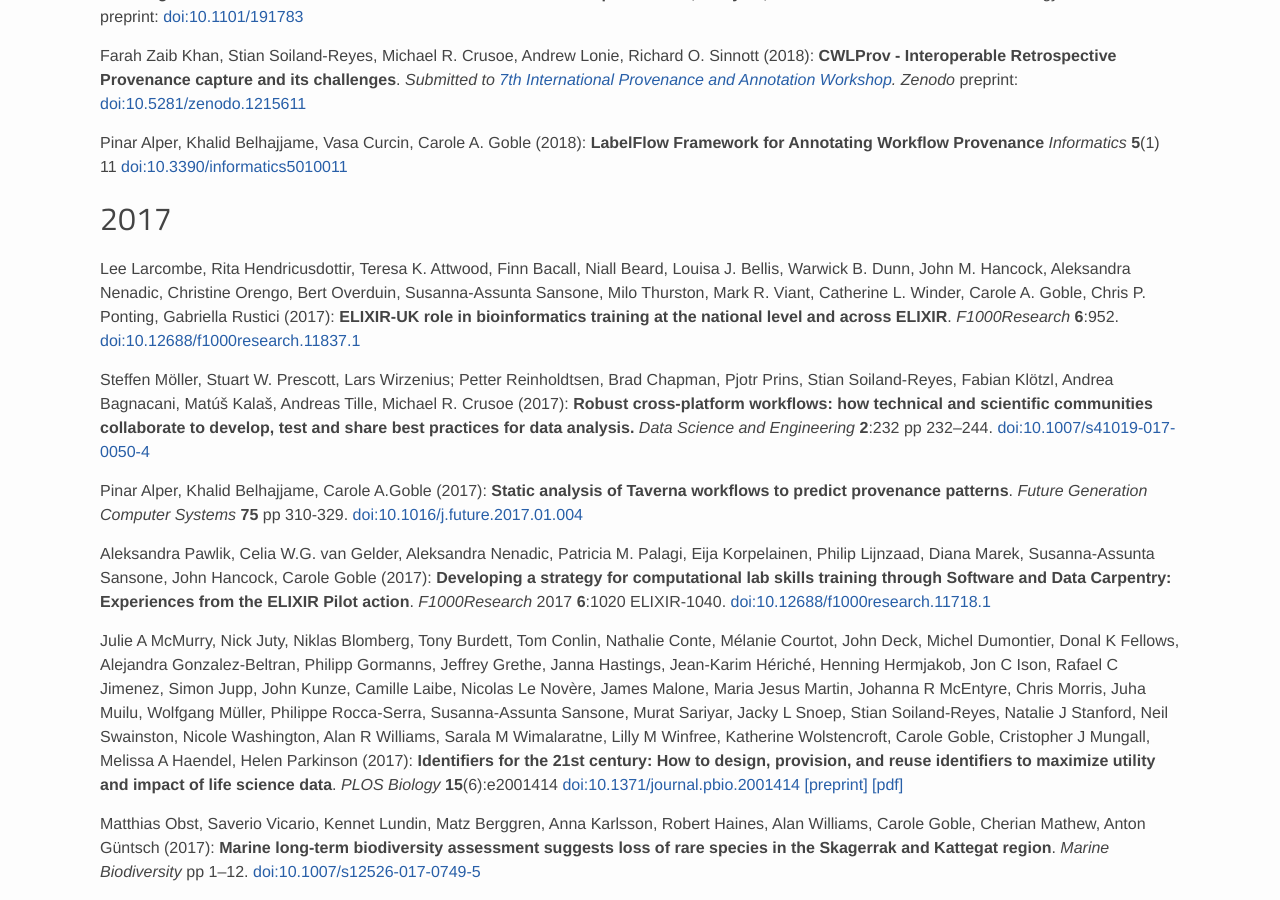
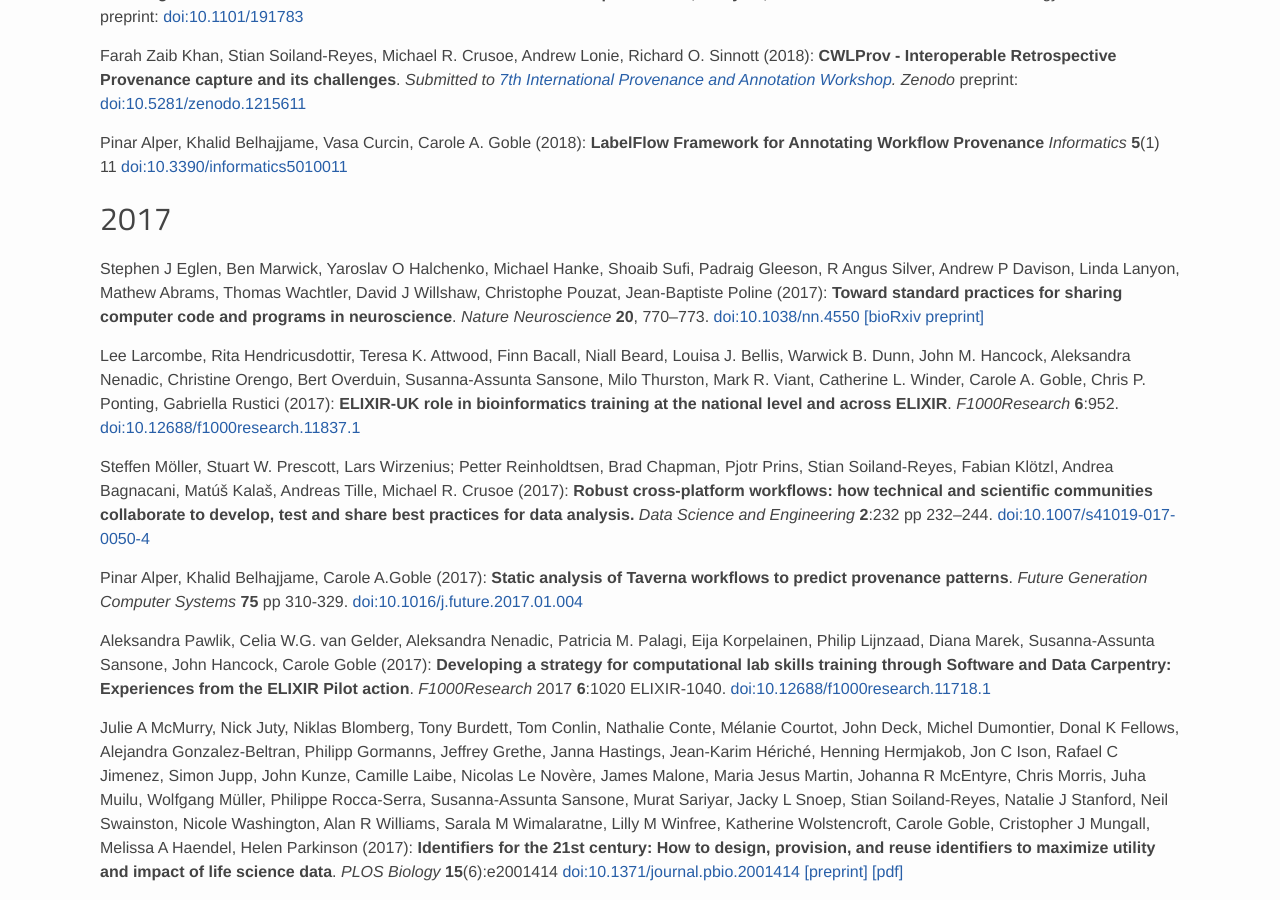
Before and after one commit to eScienceLab/eScienceLab.github.io, a Jekyll site: the page built from publications/index.md, in a window 1280 px wide and 900 px high, scrolled down 649 px. Built offline with Jekyll 4.4.1, drawn with Linux system fonts in a browser that asks for light colours; comment, search, counter and statistics services are not loaded.

Commit message:
Added Shoaib's paper

```diff
--- a/publications/index.md
+++ b/publications/index.md
@@ -54,6 +54,11 @@
 
 
 ## 2017
+
+Stephen J Eglen, Ben Marwick, Yaroslav O Halchenko, Michael Hanke, Shoaib Sufi, Padraig Gleeson, R Angus Silver, Andrew P Davison, Linda Lanyon, Mathew Abrams, Thomas Wachtler, David J Willshaw, Christophe Pouzat, Jean-Baptiste Poline (2017):
+**Toward standard practices for sharing computer code and programs in neuroscience**.
+_Nature Neuroscience_ **20**, 770–773.
+[doi:10.1038/nn.4550](https://doi.org/10.1038/nn.4550) [[bioRxiv preprint]](https://doi.org/10.1101/045104)
 
 Lee Larcombe, Rita Hendricusdottir, Teresa K. Attwood, Finn Bacall, Niall Beard, Louisa J. Bellis, Warwick B. Dunn, John M. Hancock, Aleksandra Nenadic, Christine Orengo, Bert Overduin, Susanna-Assunta Sansone, Milo Thurston, Mark R. Viant, Catherine L. Winder, Carole A. Goble, Chris P. Ponting, Gabriella Rustici (2017):
 **ELIXIR-UK role in bioinformatics training at the national level and across ELIXIR**.
```
